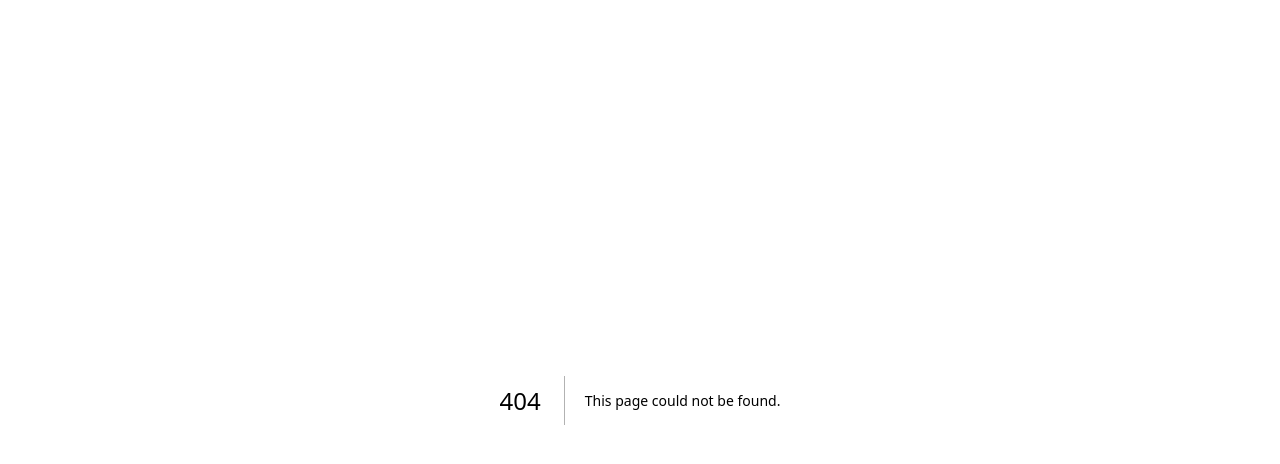
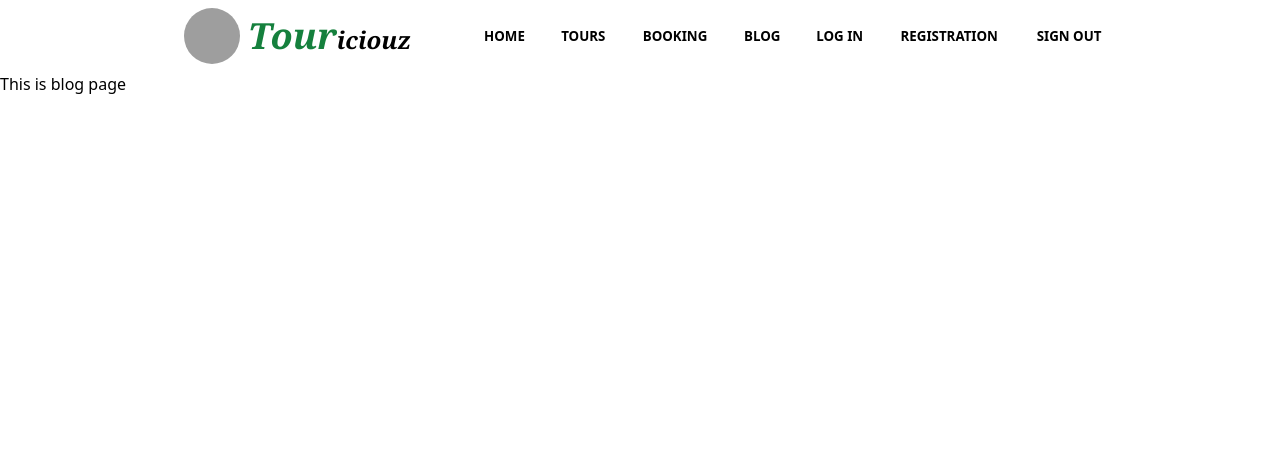
Before and after one commit to ajkn1904/touriciouz, a Next.js app: page /Blog in a window 1280 px wide. Before the commit this address had no page. Shown: the top 464 px of the page. Built offline with nearby package versions, Linux system fonts and the light colour scheme; grey boxes are pictures that could not be loaded.

Commit message:
nav added

```diff
--- a/package.json
+++ b/package.json
@@ -19,10 +19,14 @@
     "postcss": "8.4.23",
     "react": "18.2.0",
     "react-dom": "18.2.0",
+    "react-headroom": "^3.2.1",
     "react-icons": "^4.8.0",
     "react-reveal": "^1.2.2",
     "swiper": "^9.2.4",
     "tailwindcss": "3.3.1",
     "typescript": "5.0.4"
+  },
+  "devDependencies": {
+    "@types/react-headroom": "^3.2.0"
   }
 }
--- a/src/Components/SearchTour.tsx
+++ b/src/Components/SearchTour.tsx
@@ -4,7 +4,7 @@ const SearchTour = () => {
         <div className="flex justify-center">
 
 
-            <div className="mx-auto w-[400px] md:w-[90vw] font-serif border rounded-lg p-5 absolute top-[500px] sm:top-[530px] md:top-[580px] lg:top-[620px] z-10 bg-white">
+            <div className="mx-auto w-[400px] md:w-[90vw] font-serif border rounded-lg p-5 absolute top-[580px] sm:top-[587px] md:top-[640px] lg:top-[670px] z-10 bg-white">
 
                 <h3 className="text-center text-2xl text-green-700 italic">Search Tours</h3>
                 <p className="text-center ">Find your dream tour today!</p>
--- /dev/null
+++ b/src/pages/Blog.tsx
@@ -0,0 +1,12 @@
+import NavBar from "./NavBar";
+
+const Blog = () => {
+    return (
+        <div>
+            <NavBar/>
+            This is blog page
+        </div>
+    );
+};
+
+export default Blog;
--- /dev/null
+++ b/src/pages/Booking.tsx
@@ -0,0 +1,13 @@
+import React from 'react';
+import NavBar from './NavBar';
+
+const Booking = () => {
+    return (
+        <div>
+            <NavBar/>
+            This is booking page
+        </div>
+    );
+};
+
+export default Booking;
--- /dev/null
+++ b/src/pages/LogIn.tsx
@@ -0,0 +1,12 @@
+import NavBar from "./NavBar";
+
+const LogIn = () => {
+    return (
+        <div>
+            <NavBar/>
+            This is Log in page
+        </div>
+    );
+};
+
+export default LogIn;
--- /dev/null
+++ b/src/pages/NavBar.tsx
@@ -0,0 +1,76 @@
+import Link from "next/link";
+import Headroom from 'react-headroom';
+
+const NavBar = () => {
+
+    const menu = <>
+
+        <li><Link href='/' className='btn btn-ghost rounded font-semibold text-black hover:bg-green-600 hover:text-white'>Home</Link></li>
+        <li><Link href='/Tours' className='btn btn-ghost rounded font-semibold text-black hover:bg-green-600 hover:text-white'>Tours</Link></li>
+        <li><Link href='/Booking' className='btn btn-ghost rounded font-semibold text-black hover:bg-green-600 hover:text-white'>Booking</Link></li>
+        <li><Link href='/Blog' className='btn btn-ghost rounded font-semibold text-black hover:bg-green-600 hover:text-white'>Blog</Link></li>
+
+        <li><Link href='/LogIn' className='btn btn-ghost rounded font-semibold text-black hover:bg-green-600 hover:text-white'>Log In</Link></li>
+        <li><Link href='/Registration' className='btn btn-ghost rounded font-semibold text-black hover:bg-green-600 hover:text-white'>Registration</Link></li>
+        <li><Link href='/' className='btn btn-ghost rounded font-semibold text-black hover:bg-green-600 hover:text-white' >Sign Out</Link></li>
+
+
+    </>
+
+
+    return (
+        <Headroom className="relative z-10" style={{ WebkitTransition: 'all .5s ease-in-out', MozTransition: 'all .5s ease-in-out', OTransition: 'all .5s ease-in-out', transition: 'all .5s ease-in-out' }}>
+
+
+
+            <div className="navbar bg-white bg-opacity-90 text-black lg:px-16 xl:px-40">
+
+                <div className="navbar-start">
+                    <div className="dropdown">
+                        <label tabIndex={0} className="btn btn-ghost lg:hidden">
+                            <svg xmlns="http://www.w3.org/2000/svg" className="h-7 w-7" fill="none" viewBox="0 0 24 24" stroke="currentColor"><path strokeLinecap="round" strokeLinejoin="round" strokeWidth="2" d="M4 6h16M4 12h16m-16 6h16" /></svg>
+                        </label>
+                        <ul tabIndex={0} className="menu menu-compact dropdown-content mt-3 p-2 shadow bg-white border rounded-box w-52">
+
+                            {menu}
+
+                        </ul>
+                    </div>
+
+
+                    <img src="https://i.ibb.co/C1Lqqpz/logo-2.png" alt="logo" className="w-14 h-14 rounded-full ml-6" />
+                    <Link href="/" className="mx-2 font-bold normal-case font-serif italic"><span className='text-4xl text-green-700'>Tour</span><span className='text-2xl'>iciouz</span></Link>
+                </div>
+
+
+                <div className="navbar-center hidden lg:flex">
+                    <ul className="menu menu-horizontal p-0">
+                        {menu}
+                    </ul>
+                </div>
+                {/* {
+                    user?.uid ?
+                        <div className="navbar-end w-5/12 mr-3">
+                            <div className="avatar">
+                                <div className="w-10 rounded-full ring ring-warning ring-offset-base-100 ring-offset-2">
+                                    {
+                                        user?.photoURL ?
+                                            <img title={user?.displayName} src={user.photoURL} alt="" />
+                                            :
+                                            <FaUser title={user?.displayName} className='m-auto text-4xl text-orange-600' />
+                                    }
+                                </div>
+                            </div>
+                        </div>
+                        :
+                        <></>
+                } */}
+
+
+            </ div>
+
+        </Headroom>
+    );
+};
+
+export default NavBar;
--- /dev/null
+++ b/src/pages/Registration.tsx
@@ -0,0 +1,12 @@
+import NavBar from "./NavBar";
+
+const Registration = () => {
+    return (
+        <div>
+            <NavBar/>
+            This is registration page
+        </div>
+    );
+};
+
+export default Registration;
--- /dev/null
+++ b/src/pages/Tours.tsx
@@ -0,0 +1,13 @@
+import React from 'react';
+import NavBar from './NavBar';
+
+const Tours = () => {
+    return (
+        <div>
+            <NavBar/>
+           this is tour page
+        </div>
+    );
+};
+
+export default Tours;
--- a/src/pages/index.tsx
+++ b/src/pages/index.tsx
@@ -1,14 +1,16 @@
 import { Inter } from 'next/font/google'
 import Banner from '@/Components/Banner'
 import SearchTour from '@/Components/SearchTour'
+import NavBar from '@/pages/NavBar'
 
 const inter = Inter({ subsets: ['latin'] })
 
 export default function Home() {
   return (
     <main
-      className={`min-h-screen ${inter.className} bg-white`}
+      className={`min-h-screen ${inter.className}`}
     >
+      <NavBar/>
       <Banner/>
       <SearchTour/>
     </main>
--- a/src/styles/globals.css
+++ b/src/styles/globals.css
@@ -18,10 +18,5 @@
 
 body {
   color: rgb(var(--foreground-rgb));
-  background: linear-gradient(
-      to bottom,
-      transparent,
-      rgb(var(--background-end-rgb))
-    )
-    rgb(var(--background-start-rgb));
+
 }
```
Also changed, not shown: src/Components/Banner.tsx (+26 -7 lines), public/logo.svg (added), 1 other file (tests, documents, lock files or other folders).
